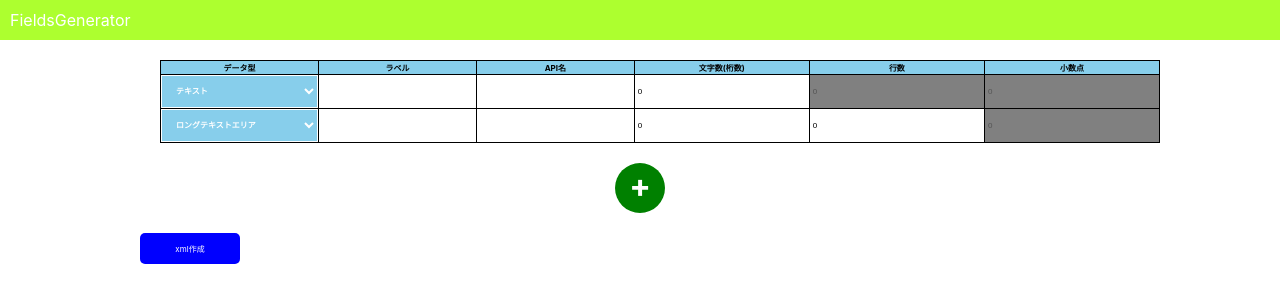
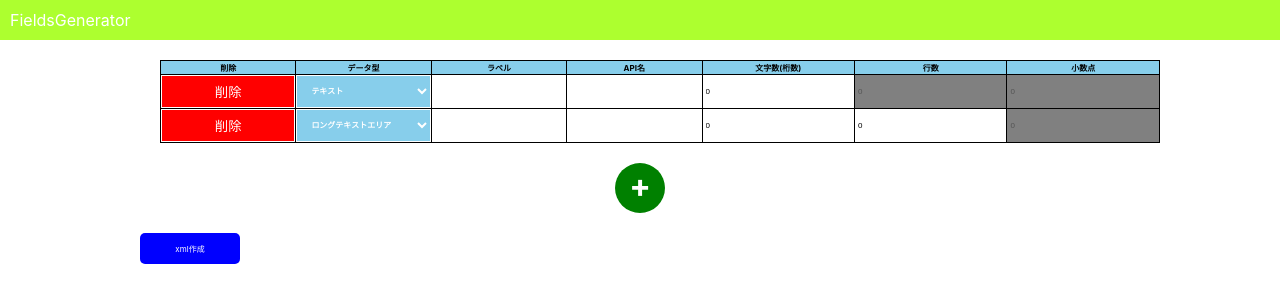
Before and after one commit to noworker/fieldsGenerator, a React (Create React App) app: page / in a window 1280 px wide. Shown: the top 302 px of the page. Built offline with nearby package versions, Linux system fonts and the light colour scheme.

Commit message:
リスト削除機能の追加

```diff
--- a/src/App.css
+++ b/src/App.css
@@ -80,6 +80,7 @@ td {
   color: white;
   font-size: 400%;
   cursor: pointer;
+  user-select: none;
 }
 
 .generateButton {
@@ -90,6 +91,7 @@ td {
   width: 100px;
   padding: 10px 0;
   cursor: pointer;
+  user-select: none;
 }
 
 .generateButton:hover {
@@ -111,3 +113,13 @@ td {
 .disabled {
   background-color: gray;
 }
+
+.delete-button {
+  background-color: red;
+  color: white;
+  border: none;
+  width: 100%;
+  height: 100%;
+  cursor: pointer;
+  user-select: none;
+}
--- a/src/App.js
+++ b/src/App.js
@@ -1,7 +1,7 @@
 import { useState } from 'react';
 import './App.css';
 import fileDownload from 'js-file-download';
-import Header from './component/header.tsx';
+import Header from './component/header/header.tsx';
 
 function App() {
 
@@ -119,6 +119,14 @@ function App() {
     fileDownload(blob, 'fields.txt');
   }
 
+  const onClickDelete = (id) => {
+    setRowList(
+      rowList.filter((row) => {
+        return row.Id != id
+      })
+    )
+  }
+
   const onChangeType = (id, e) => {
     setRowList(
       rowList.map(row => {
@@ -149,6 +157,9 @@ function App() {
           case "Number":
             row.Disabled.RowLength = "disabled";
             row.Disabled.Scale = "";
+            break;
+          default:
+            console.log('そのデータ型は開発中です')
             break;
         }
         return row;
@@ -220,6 +231,7 @@ function App() {
         <table className='w-100'>
           <thead>
             <tr className='w-100'>
+              <th className='w-10'>削除</th>
               <th className='w-10'>データ型</th>
               <th className='w-10'>ラベル</th>
               <th className='w-10'>API名</th>
@@ -232,6 +244,7 @@ function App() {
           {
             rowList.map((row) => (
               <tr>
+                <td><button className="delete-button" onClick={() => onClickDelete(row.Id)}>削除</button></td>
                 <td>
                   <select className='select' onChange={(e) => onChangeType(row.Id, e)} defaultValue={row.Type}>
                     {
--- /dev/null
+++ b/src/component/header/header.css
@@ -0,0 +1,3 @@
+header {
+    user-select: none;
+}
--- a/src/component/header.tsx
+++ b/src/component/header/header.tsx
@@ -1,4 +1,5 @@
 import React, { useMemo } from "react"
+import './header.css'
 
 type HeaderProps = {
     name: string;
@@ -8,7 +9,7 @@ type HeaderProps = {
 const Header: React.FC = () =>{
     return useMemo(() => {
         return (
-            <header>
+            <header className="">
                 FieldsGenerator
             </header>
         )
```
